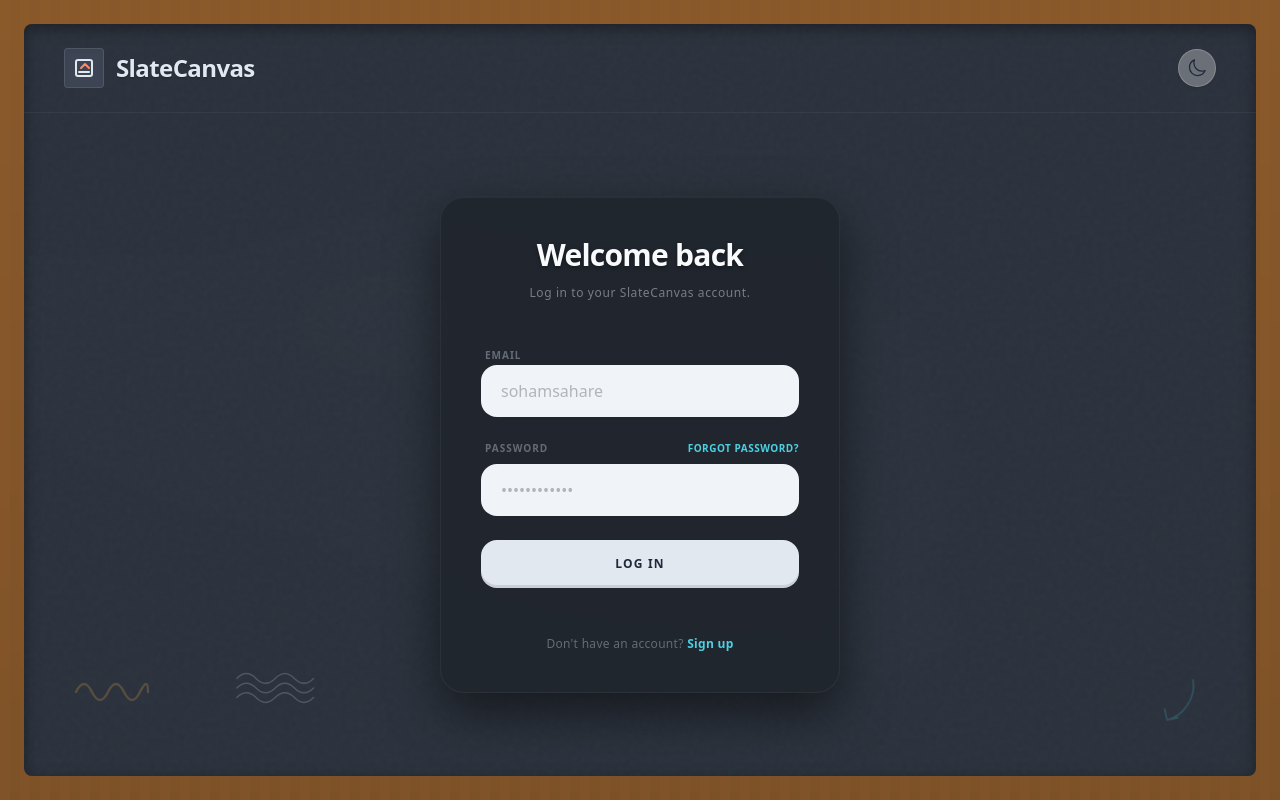
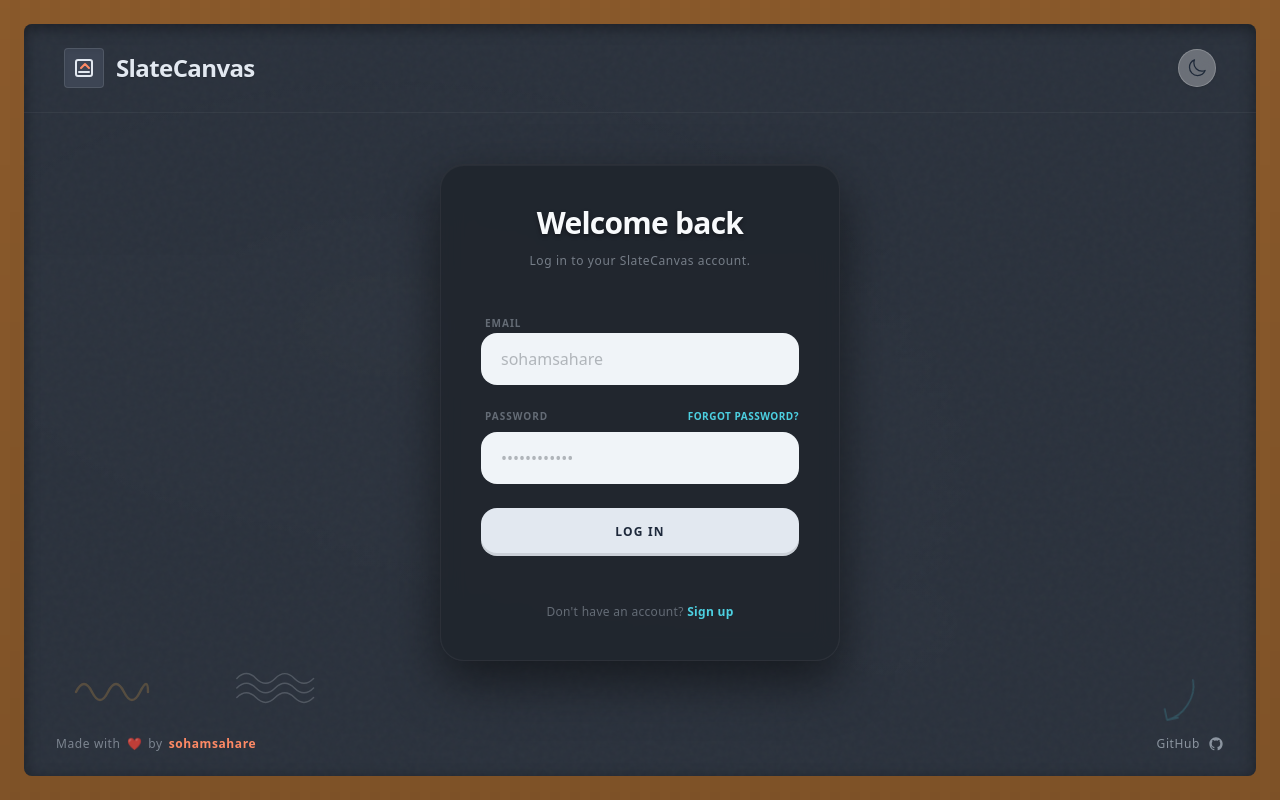
Before and after one commit to soham-sahare/SlateCanvas, a Next.js app in the folder frontend/: page /login in a window 1280 px wide. Built offline with nearby package versions, Linux system fonts and the light colour scheme.

Commit message:
style: refine footer case, colors, and visibility; enable on auth pages

```diff
--- a/frontend/src/app/login/page.tsx
+++ b/frontend/src/app/login/page.tsx
@@ -16,7 +16,7 @@ export default function LoginPage() {
   };
 
   return (
-    <PhysicalSlateWrapper>
+    <PhysicalSlateWrapper showFooter={true}>
       {/* Header */}
       <header className="relative w-full z-40 px-4 sm:px-10 py-6 flex items-center justify-between border-b border-white/5">
         <Link href="/" className="flex items-center gap-2 sm:gap-3">
--- a/frontend/src/app/signup/page.tsx
+++ b/frontend/src/app/signup/page.tsx
@@ -16,7 +16,7 @@ export default function SignupPage() {
   };
 
   return (
-    <PhysicalSlateWrapper>
+    <PhysicalSlateWrapper showFooter={true}>
       {/* Header */}
       <header className="relative w-full z-40 px-4 sm:px-10 py-6 flex items-center justify-between border-b border-white/5">
         <Link href="/" className="flex items-center gap-2 sm:gap-3">
--- a/frontend/src/components/PhysicalSlateWrapper.tsx
+++ b/frontend/src/components/PhysicalSlateWrapper.tsx
@@ -82,18 +82,29 @@ export function PhysicalSlateWrapper({ children, showFooter = false }: PhysicalS
 
           {/* Footer */}
           {showFooter && (
-            <footer className="relative z-40 w-full px-8 py-6 flex items-center justify-between text-[11px] uppercase tracking-widest text-[#cbd5e1]/40 mt-auto font-medium">
-              <div className="flex items-center gap-1.5 grayscale opacity-70 hover:grayscale-0 hover:opacity-100 transition-all cursor-default">
+            <footer className="relative z-40 w-full px-8 py-6 flex items-center justify-between text-xs tracking-wider text-[#cbd5e1]/50 mt-auto font-medium">
+              <div className="flex items-center gap-1.5 transition-all cursor-default">
                 <span>Made with</span>
-                <span className="text-[#ff8a65]">❤</span>
+                <span className="text-[#ff8a65] animate-pulse">❤</span>
                 <span>by</span>
-                <Link href="https://sohamsahare.in/" target="_blank" rel="noopener noreferrer" className="text-[#e2e8f0] hover:text-[#4dd0e1] transition-colors">
+                <Link
+                  href="https://sohamsahare.in/"
+                  target="_blank"
+                  rel="noopener noreferrer"
+                  className="text-[#ff8a65] hover:text-[#4dd0e1] transition-colors font-bold"
+                >
                   sohamsahare
                 </Link>
               </div>
 
-              <Link href="https://github.com/soham-sahare/SlateCanvas" target="_blank" rel="noopener noreferrer" className="flex items-center gap-2 grayscale opacity-70 hover:grayscale-0 hover:opacity-100 transition-all" aria-label="GitHub Repository">
-                <span className="hidden sm:inline">GitHub</span>
+              <Link
+                href="https://github.com/soham-sahare/SlateCanvas"
+                target="_blank"
+                rel="noopener noreferrer"
+                className="flex items-center gap-2 text-[#cbd5e1]/60 hover:text-[#4dd0e1] transition-all group"
+                aria-label="GitHub Repository"
+              >
+                <span className="group-hover:text-[#4dd0e1]">GitHub</span>
                 <svg viewBox="0 0 24 24" aria-hidden="true" fill="currentColor" className="w-4 h-4">
                   <path fillRule="evenodd" clipRule="evenodd" d="M12 2C6.477 2 2 6.477 2 12c0 4.42 2.865 8.166 6.839 9.489.5.092.682-.217.682-.482 0-.237-.008-.866-.013-1.7-2.782.603-3.369-1.34-3.369-1.34-.454-1.156-1.11-1.464-1.11-1.464-.908-.62.069-.608.069-.608 1.003.07 1.531 1.03 1.531 1.03.892 1.529 2.341 1.087 2.91.831.092-.646.35-1.086.636-1.336-2.22-.253-4.555-1.11-4.555-4.943 0-1.091.39-1.984 1.029-2.683-.103-.253-.446-1.27.098-2.647 0 0 .84-.269 2.75 1.025A9.578 9.578 0 0112 6.836c.85.004 1.705.114 2.504.336 1.909-1.294 2.747-1.025 2.747-1.025.546 1.379.203 2.394.1 2.647.64.699 1.026 1.592 1.026 2.683 0 3.842-2.337 4.687-4.565 4.935.359.309.678.919.678 1.852 0 1.336-.012 2.415-.012 2.743 0 .267.18.578.688.48C19.138 20.161 22 16.418 22 12c0-5.523-4.477-10-10-10z"></path>
                 </svg>
```
